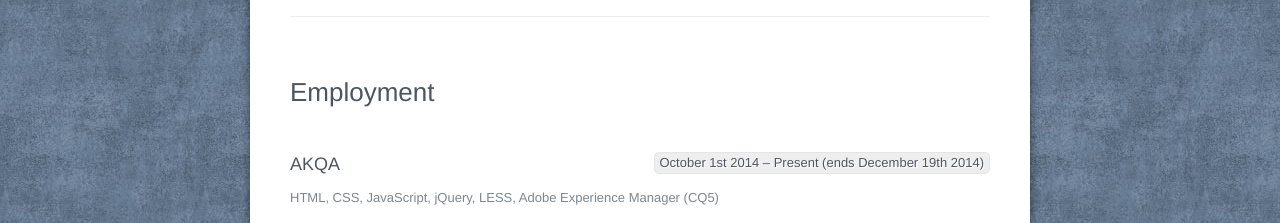
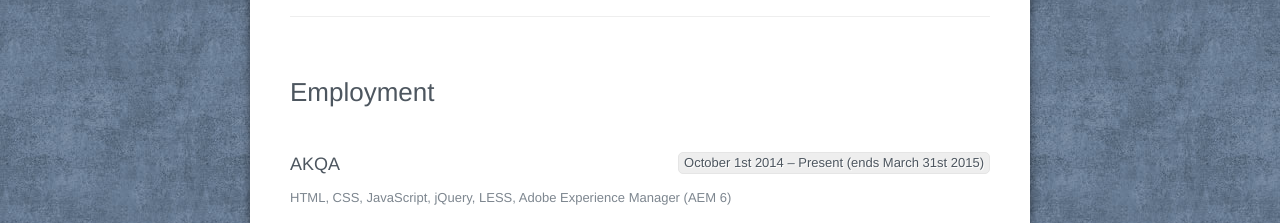
Before and after one commit to jjenzz/cv, a plain HTML site: page index.html in a window 1280 px wide. Shown: the part 1523-1746 px from the top of the page. Drawn offline with Linux system fonts and the light colour scheme.

Commit message:
updating AKQA end date

```diff
--- a/index.html
+++ b/index.html
@@ -115,11 +115,11 @@
           AKQA
           <span>
             <time datetime="2014-10-01">October 1st 2014</time> – Present (ends
-            <time datetime="2014-12-19">December 19th 2014</time>)
+            <time datetime="2014-12-19">March 31st 2015</time>)
           </span>
         </h3>
         <p>
-          HTML, CSS, JavaScript, jQuery, LESS, Adobe Experience Manager (CQ5)
+          HTML, CSS, JavaScript, jQuery, LESS, Adobe Experience Manager (AEM 6)
         </p>
       </article>
 
```
